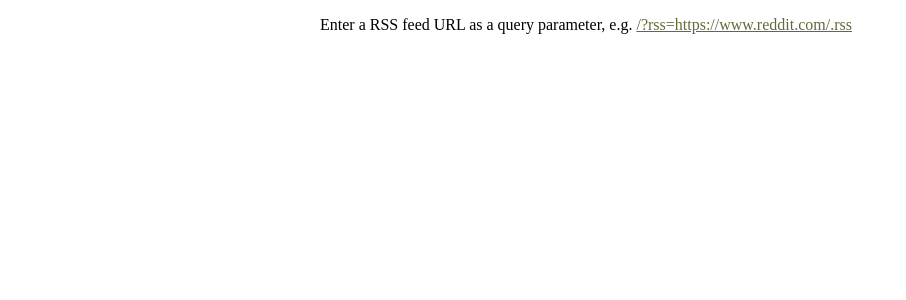
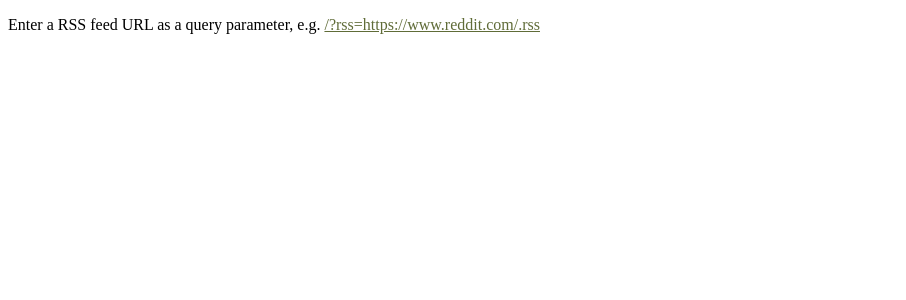
Before and after one commit to avanderw/rss-viewer, a SvelteKit app: page / in a window 1280 px wide. Shown: the top 300 px of the page, without its empty margins (0-906 px from the left). Built offline with nearby package versions, Linux system fonts and the light colour scheme.

Commit message:
Remove the debug body styling

```diff
--- a/src/routes/RssView.svelte
+++ b/src/routes/RssView.svelte
@@ -93,10 +93,6 @@
 		--secondary: #DDA15E;
 		--accent: #FEFAE0;
 	}
-	:global(body) {
-		width:50%;
-		margin: 0 auto;
-	}
 	h1 {
 		/** Style to look like a title bar */
 		color: var(--accent);
```
